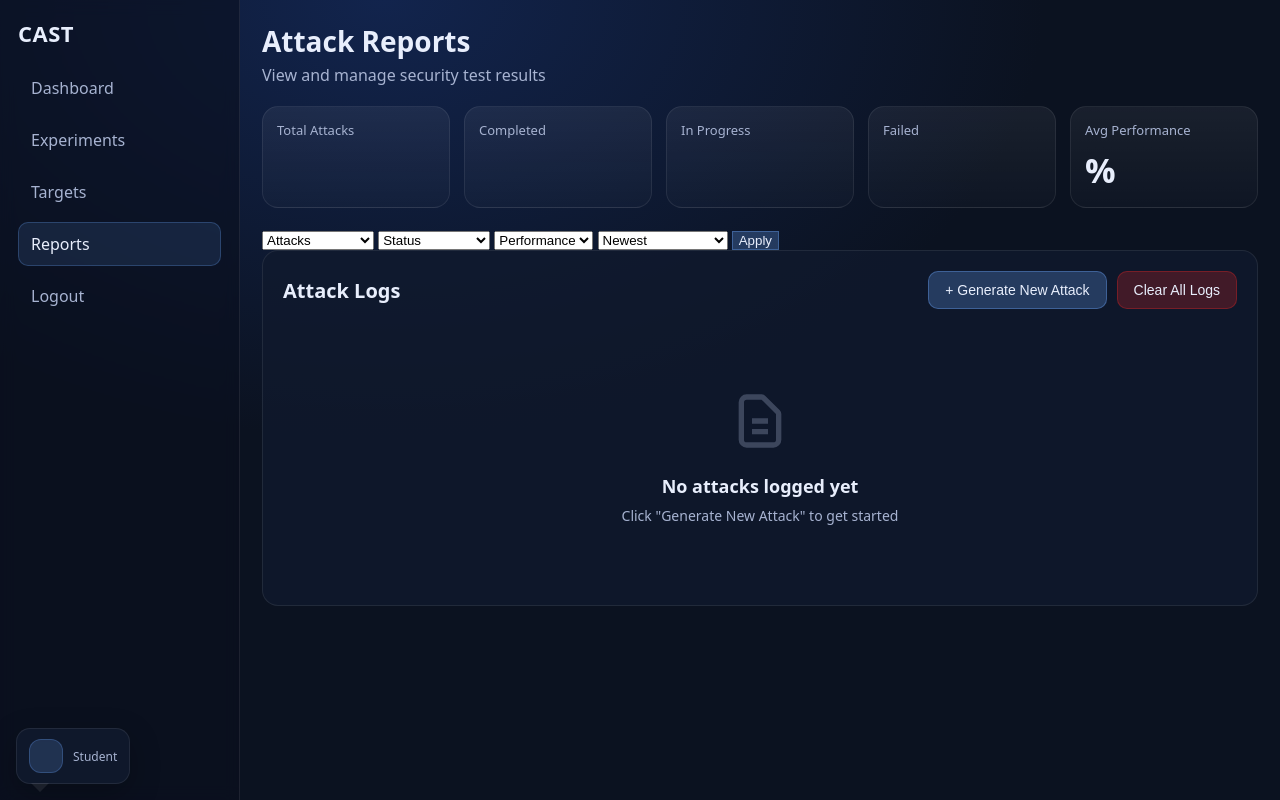
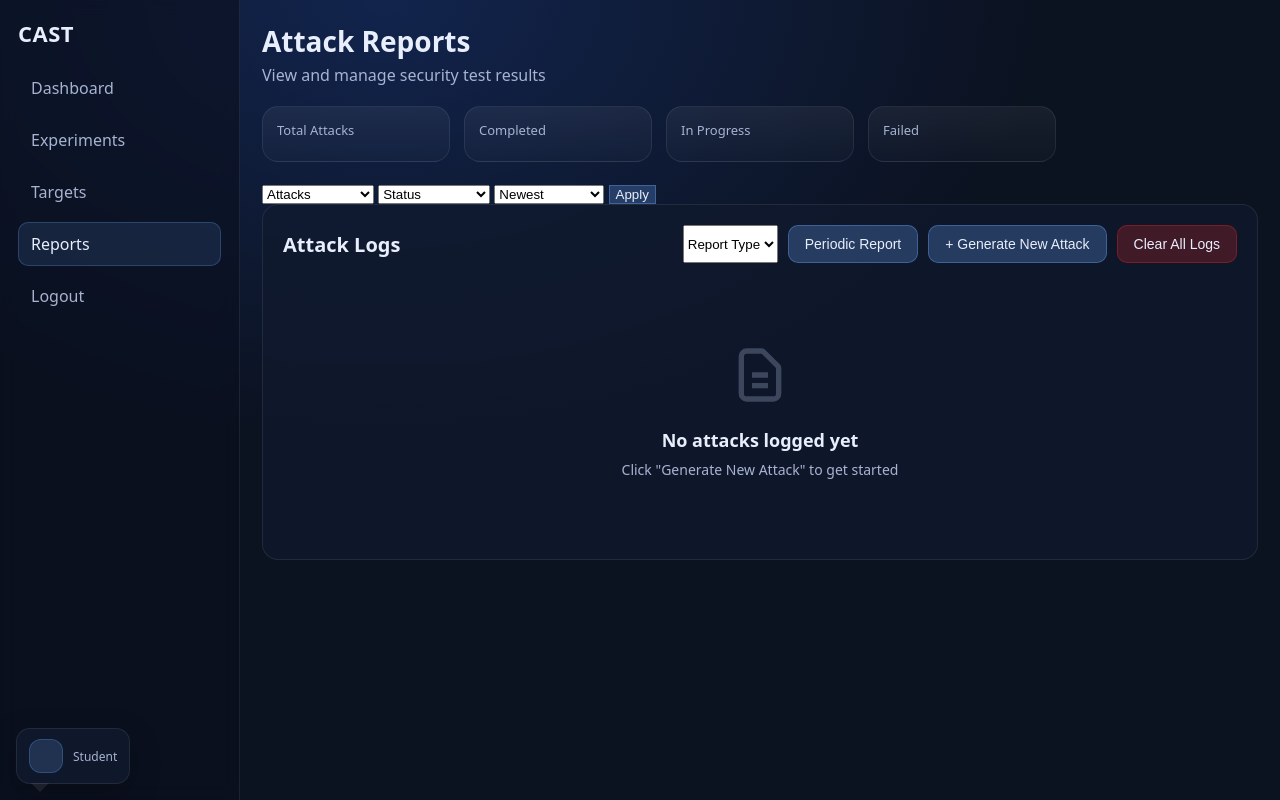
Before and after one commit to jestrada27/CAST---Cyber-Attack-Simulation-Toolkit, a Flask app: template templates/database.html in a window 1280 px wide. Run offline with Flask 3, Linux system fonts and the light colour scheme; the template is opened without the code that fills it, so the values that code supplies are empty.

Commit message:
Update database.html

```diff
--- a/templates/database.html
+++ b/templates/database.html
@@ -4,7 +4,7 @@
    <meta charset="UTF-8">
    <meta name="viewport" content="width=device-width, initial-scale=1.0">
    <title>CAST Reports</title>
-   <link rel="stylesheet" href="{{ url_for('static', filename='dashboard.css') }}">
+   <link rel="stylesheet" href="{{ url_for('static', filename='Dashboard/dashboard.css') }}">
    <style>
        .reports-main {
            flex: 1;
@@ -336,10 +336,10 @@
                    <div class="stat-card-label">Failed</div>
                    <div class="stat-card-value">{{ stats.failed }}</div>
                </div>
-               <div class="stat-card">
+               <!-- <div class="stat-card">
                    <div class="stat-card-label">Avg Performance</div>
                    <div class="stat-card-value">{{ stats.avg_performance }}%</div>
-               </div>
+               </div> -->
            </div>
 
             <!-- Done by Noah -->
@@ -362,17 +362,17 @@
                 <option value="Failed">Failed</option>
            </select>
 
-            <select id="performance">
+            <!-- <select id="performance">
                 <option value="All">Performance</option>
                 <option value="1-50">1 - 50</option>
                 <option value="51-100">51 - 100</option>
-           </select>
+           </select> -->
 
             <select id="sorter">
                 <option value="Newest">Newest</option>
                 <option value="Oldest">Oldest</option>
-                <option value="Performance High">Performance High</option>
-                <option value="Performance Low">Performance Low</option>
+                <!-- <option value="Performance High">Performance High</option>
+                <option value="Performance Low">Performance Low</option> -->
                 <option value="Attacks A-Z">Attack A - Z</option>
                 <option value="Attacks Z-A">Attacks Z - A</option>
                 <option value="Stored to Local - Failed">Stored - Failed</option>
@@ -387,6 +387,12 @@
                <div class="logs-header">
                    <h2>Attack Logs</h2>
                    <div class="action-buttons">
+                        <select id="periodicFormat">
+                            <option value="Report Type">Report Type</option>
+                            <option value="json">JSON</option>
+                            <option value="pdf">PDF</option>
+                        </select>
+                       <button type="button" class="btn btn-primary" onclick="periodicReport()">Periodic Report</button>
                        <button class="btn btn-primary" onclick="generateAttack()">
                            + Generate New Attack
                        </button>
@@ -404,7 +410,7 @@
                            <th>Attack Type</th>
                            <th>Timestamp</th>
                            <th>Status</th>
-                           <th>Performance</th>
+                           <!-- <th>Performance</th> -->
                            <th>Report</th>
                            <th>Action</th>
                        </tr>
@@ -425,11 +431,15 @@
                                    <span class="status-badge status-stored">{{ log.status }}</span>
                                {% endif %}
                            </td>
-                           <td>{{ log.performance }}</td>
+                           <!-- <td>{{ log.performance }}</td> -->
                            <td>
                                {% if log.report_available %}
+                                    <a href="/json_report/{{log.id}}" target="_blank" class="report-link">
+                                       View JSON Report
+                                   </a>
+                                |
                                    <a href="{{ log.report_url }}" target="_blank" class="report-link">
-                                       View Report
+                                       View PDF Report
                                    </a>
                                {% else %}
                                    <span style="color: var(--muted);">N/A</span>
@@ -556,11 +566,11 @@
         function updatedLogs(){
             const attackType = document.getElementById("attack_type").value
             const status = document.getElementById("status").value
-            const performance = document.getElementById("performance").value
+            // const performance = document.getElementById("performance").value
             const sorter = document.getElementById("sorter").value
             //used for querying based on these filtering and sorting options and the fetch uses the route to filter and search
             search = new URLSearchParams({attack_type: attackType, status: status,
-                performance: performance, sorter: sorter})
+                sorter: sorter})
 
             fetch(`/attack_logs/filter?${search.toString()}`,
             {
@@ -609,14 +619,18 @@
                 }
 
                 row += "<td><span class='status-badge " + currStatus + "'>" + attack.status + "</span></td>"
-                row += "<td>" + attack.performance + "</td>"
+                // row += "<td>" + attack.performance + "</td>"
 
                 if (attack.report_available)
                 {
-                    row += "<td><a href='" + attack.report_url +"'target='_blank' class='report-link'>View Report</a></td>";
+                    row += `<td><a href="/json_report/${attack.id}" target='_blank' class='report-link'>View JSON Report</a>
+                    |
+                    <a href='" + attack.report_url +"'target='_blank' class='report-link'>View PDF Report</a></td>`;
+
+
                 }
                 else {
-                    row += "<td><span style='color: var(--muted);'>N/A</span></td>";
+                    row += "<td><span style='color: var(--muted);'>Not Available</span></td>";
                 }
 
 
@@ -627,6 +641,39 @@
             }
         }
         //End of Noah
+        //Noah
+        async function periodicReport()
+        {
+            const report_type = document.getElementById("periodicFormat").value;
+            if (report_type === "Report Type")
+            {
+                alert("File type not selected.")
+                return ;
+            }
+
+            //window.location.href = `/periodic_data?report_type=${report_type}`
+            const report_data = await fetch(`/periodic_data?report_type=${report_type}`);
+            if (!report_data.ok)
+            {
+                const report_msg = await report_data.json();
+                showNotification(report_msg.message, "error");
+                return;
+            }
+            const success_msg = `Periodic Report Download Success -  ${report_type}.`;
+
+            const blob = await report_data.blob()
+
+            var url = window.URL.createObjectURL(blob)
+            var a = document.createElement("a");
+            a.href = url;
+            a.download = `PeriodicReport.${report_type}`;
+            a.click();
+            window.URL.revokeObjectURL(url)
+            showNotification(success_msg, "success")
+
+        }
+
+
    </script>
 </body>
 </html>
```
